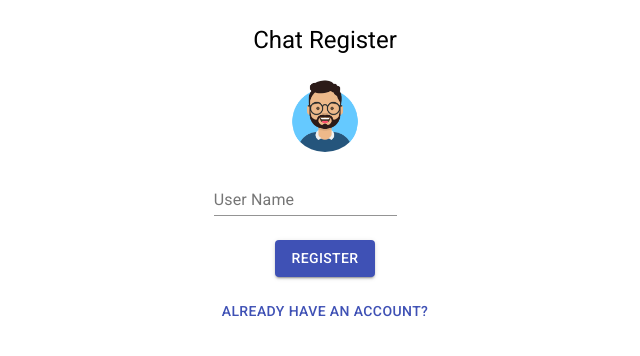
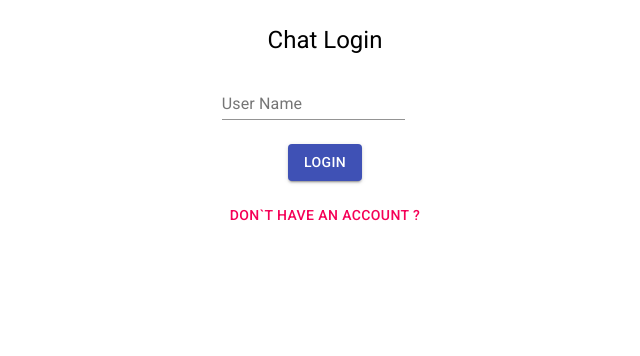
Before and after one commit to Davidtsiklauri/react-messanger, a React (Create React App) app in the folder react-messanger/: page / in a window 1280 px wide. Before the commit this address led to /register. Shown: the top 356 px of the page, without its empty margins (315-955 px from the left). Built offline with nearby package versions, Linux system fonts and the light colour scheme.

Commit message:
added Authenticated Routes

```diff
--- a/react-messanger/src/App.js
+++ b/react-messanger/src/App.js
@@ -1,15 +1,26 @@
-import React from "react";
+import React, { useState, useEffect } from "react";
 import io from "socket.io-client";
 import Register from "./Components/Login/register";
 import Login from "./Components/Login/login";
 
 import Chat from "./Components/Chat/Chat";
 import AuthService from './Services/auth.service';
+import AuthenticatedRoute from './Components/shared/AuthenticatedRoute';
 
-import { Route, Switch, Redirect } from "react-router-dom";
+
+import { Route,
+         Switch,
+         Redirect
+  } from "react-router-dom";
 
 function App() {
-  console.log(AuthService);
+
+  const [isAuth, setState] = useState(AuthService.isauthenticated());
+
+  useEffect( () => {
+       setState(AuthService.isauthenticated())
+  }, [AuthService.isauthenticated()])
+
 
   // const socket = io('http://localhost:8080/message');
   // socket.on('onMessage', () => {
@@ -19,18 +30,24 @@ function App() {
   return (
     <>
       <Switch>
-        <Route path="/register">
-          <Register/>
-        </Route>
-        <Route path="/login">
-          <Login />
-        </Route>
-        <Route path="/chat">
-          <Chat />
-        </Route>
-        <Route>
-          <Redirect from="/" to="register"/>
-        </Route>
+        <AuthenticatedRoute component={Register}
+                            isAuth={!isAuth}
+                            path="/register"
+                            rederict='/chat' />
+
+        <AuthenticatedRoute component={Login}
+                            isAuth={!isAuth}
+                            path="/"
+                            exact={true}
+                            rederict='/chat' />
+
+        <AuthenticatedRoute component={Chat}
+                            isAuth={isAuth}
+                            path="/chat"
+                            rederict='/' />
+          <Route path="*">
+            <h1>Not Found</h1>
+          </Route>
       </Switch>
     </>
   );
--- a/react-messanger/src/Components/Login/login.js
+++ b/react-messanger/src/Components/Login/login.js
@@ -35,7 +35,7 @@ function Login() {
                 color="primary"
                 type="button"
                 onClick={() => {
-                    login(text, setError, history);
+                    login(text.trim(), setError, history);
                 }}>
                 Login
               </Button>
@@ -52,6 +52,7 @@ function Login() {
   );
 }
 function login (userName, setError, history) {
+  if(!userName) return;
   axios.post("/api/user/login",{ userName })
       .then(({data}) => {
              AuthService.setUser(data);
--- a/react-messanger/src/Components/Login/register.js
+++ b/react-messanger/src/Components/Login/register.js
@@ -42,9 +42,8 @@ function Register() {
             text={text}
             setText={setText}
             hasErrors={exists}
-            setError={setError}
+            setError={setError}/>
 
-          />
           <Box mt={3}>
             <Grid align="center">
               <Button
@@ -61,7 +60,7 @@ function Register() {
               </Button>
               <Box mt={2}>
                 <Button color="primary" onClick={
-                    () => history.push('/login')
+                    () => history.push('/')
                 }>Already have an account?</Button>
               </Box>
 
--- /dev/null
+++ b/react-messanger/src/Components/shared/AuthenticatedRoute.js
@@ -0,0 +1,18 @@
+import React from 'react';
+import {  Route , Redirect } from 'react-router-dom';
+
+function AuthenticatedRoute({ component: Component ,  isAuth, rederict, ...rest  }) {
+   return (
+         <Route {...rest} render = {
+              () =>
+                isAuth ? (
+                    <Component />
+                ) : (
+                      <Redirect to={rederict}/>
+                )
+
+         } />
+   )
+};
+
+export default AuthenticatedRoute;
--- a/react-messanger/src/Services/auth.service.js
+++ b/react-messanger/src/Services/auth.service.js
@@ -1,5 +1,4 @@
 class AuthService {
-  constructor() {}
 
   getUser() {
     return JSON.parse(localStorage.getItem("user"));
--- a/react-messanger/src/index.js
+++ b/react-messanger/src/index.js
@@ -3,12 +3,12 @@ import ReactDOM from 'react-dom';
 import './index.css';
 import App from './App';
 import * as serviceWorker from './serviceWorker';
-import { BrowserRouter } from "react-router-dom";
+import { BrowserRouter, Route } from "react-router-dom";
 
 
 ReactDOM.render(
 <BrowserRouter>
-    <App />
+    <Route path="/" component={App}/>
 </BrowserRouter>,
 document.getElementById('root'));
 
```
